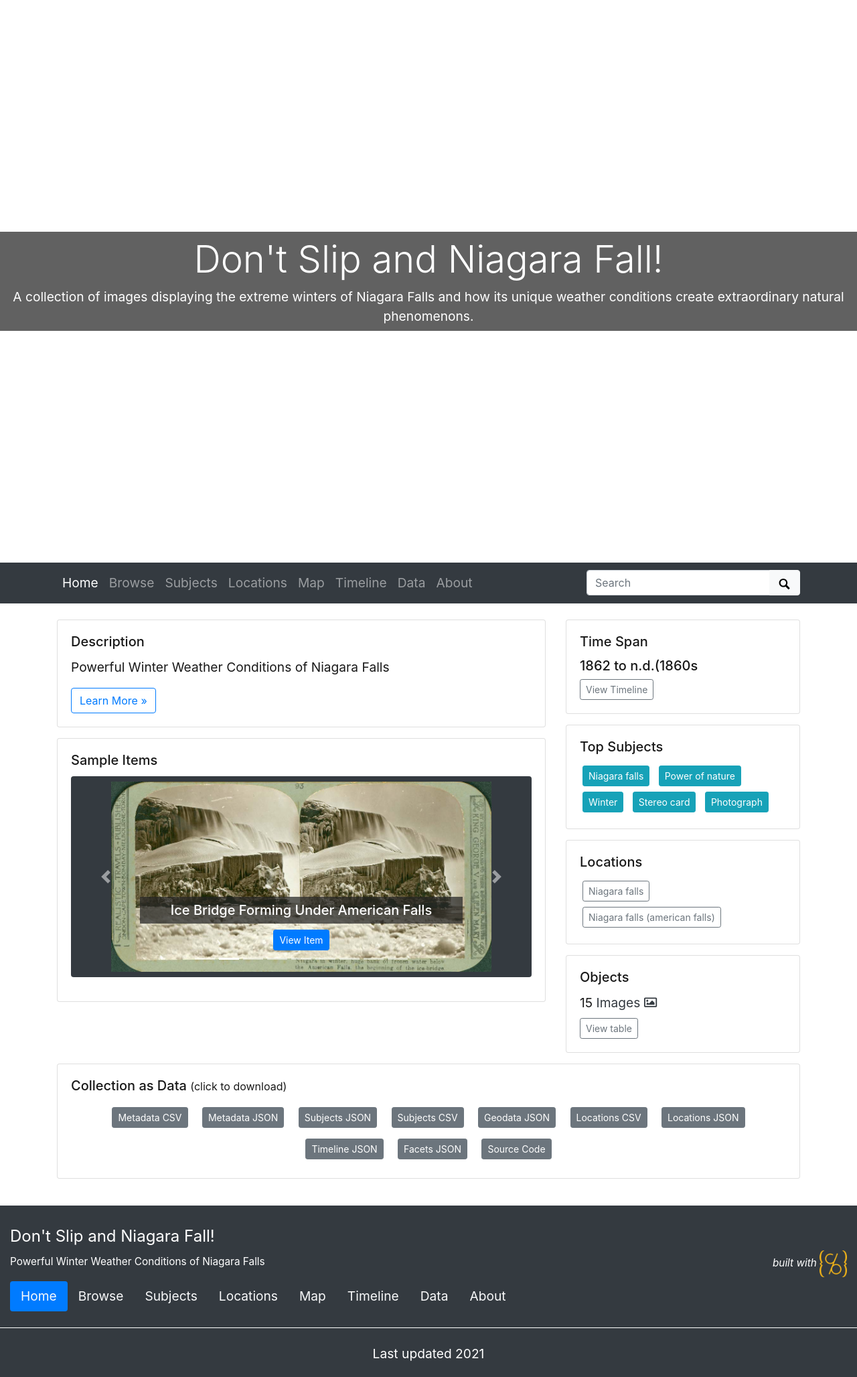
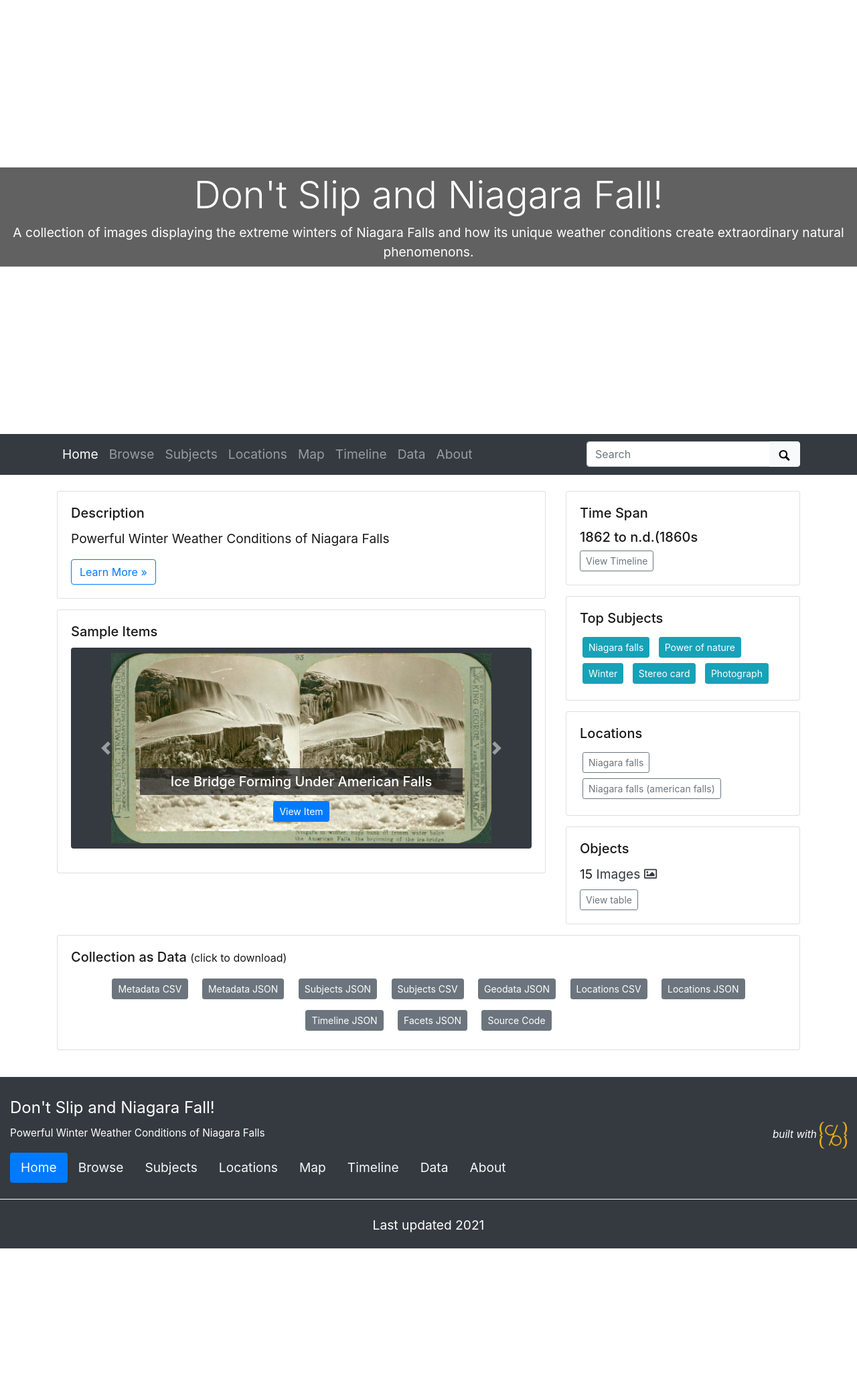
Before and after one commit to cuddycolbon/FINAL-EXHIBIT, a Jekyll site: the page built from index.md, in a window 1280 px wide. Shown: the whole page at 67% size. Built offline with Jekyll 4.4.1, drawn with Linux system fonts in a browser that asks for light colours; after the commit the page ends 1864 px from its top, so only the background shows below that.

Commit message:
Update theme.yml

```diff
--- a/_data/theme.yml
+++ b/_data/theme.yml
@@ -8,9 +8,9 @@
 #
 # featured image is used in home page banner and in meta markup to represent the collection
 # use either an objectid (from an item in this collect), a relative location of an image in this repo (ex. /assets/img/feature.jpg), or a full url to an image elsewhere
-featured-image: /FINAL-EXHIBIT/objects/Standing_On_Ice.jpeg
+featured-image: /objects/img/Standing_On_Ice.jpeg
 # optional: add extra padding around collection title for a larger image feature.
-home-title-y-padding: 18em
+home-title-y-padding: 13em
 # optional: change position of background image, center, top, bottom
 home-banner-image-position: center
 
```
